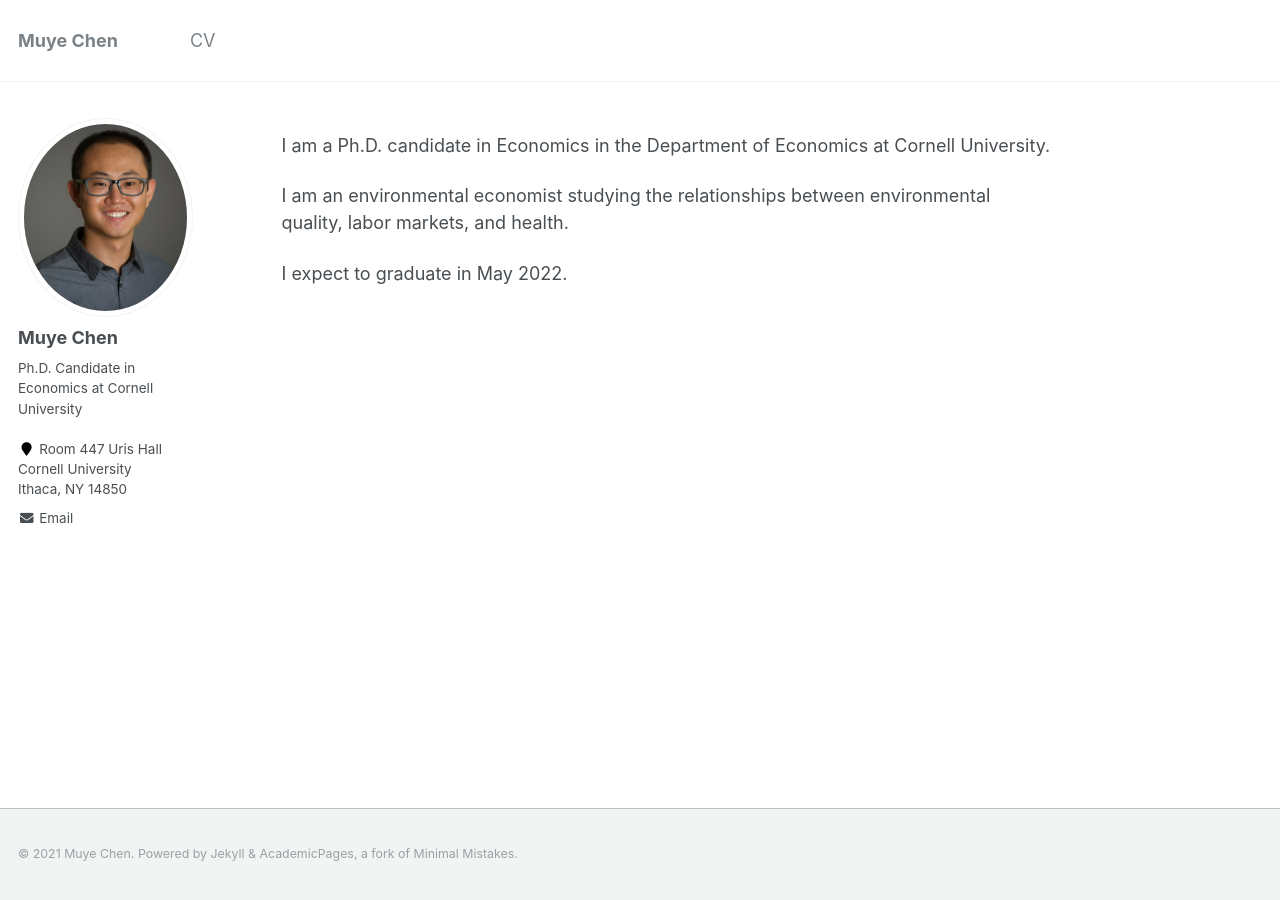
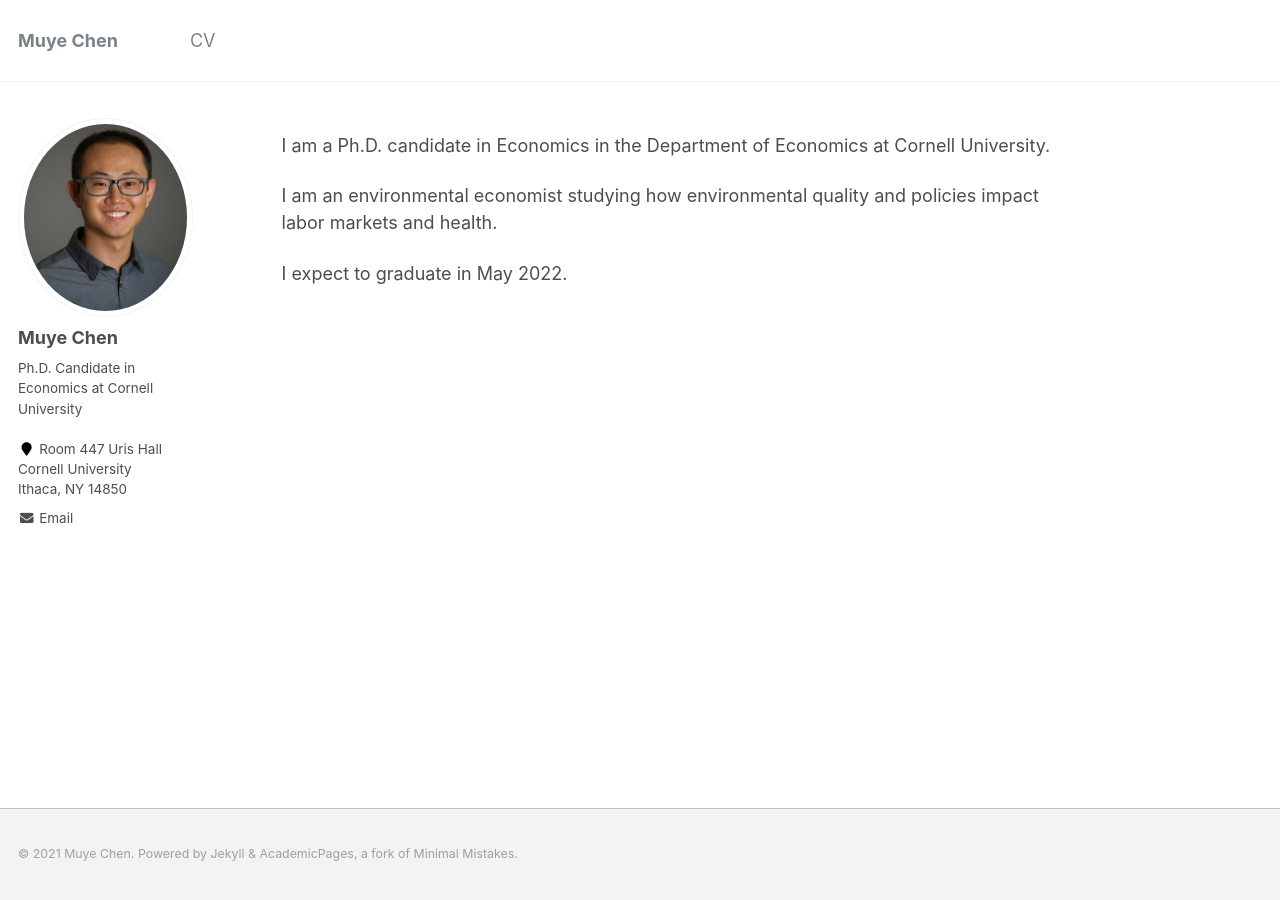
Before and after one commit to muyechenecon/muyechenecon.github.io, a Jekyll site: the page built from _pages/about.md, in a window 1280 px wide. Built offline with Jekyll 4.4.1, drawn with Linux system fonts in a browser that asks for light colours.

Commit message:
Update about.md

```diff
--- a/_pages/about.md
+++ b/_pages/about.md
@@ -12,7 +12,7 @@ redirect_from:
 
 I am a Ph.D. candidate in Economics in the Department of Economics at Cornell University.
 
-I am an environmental economist studying the relationships between environmental quality, labor markets, and health.
+I am an environmental economist studying how environmental quality and policies impact labor markets and health.
 
 I expect to graduate in May 2022.
 
```
